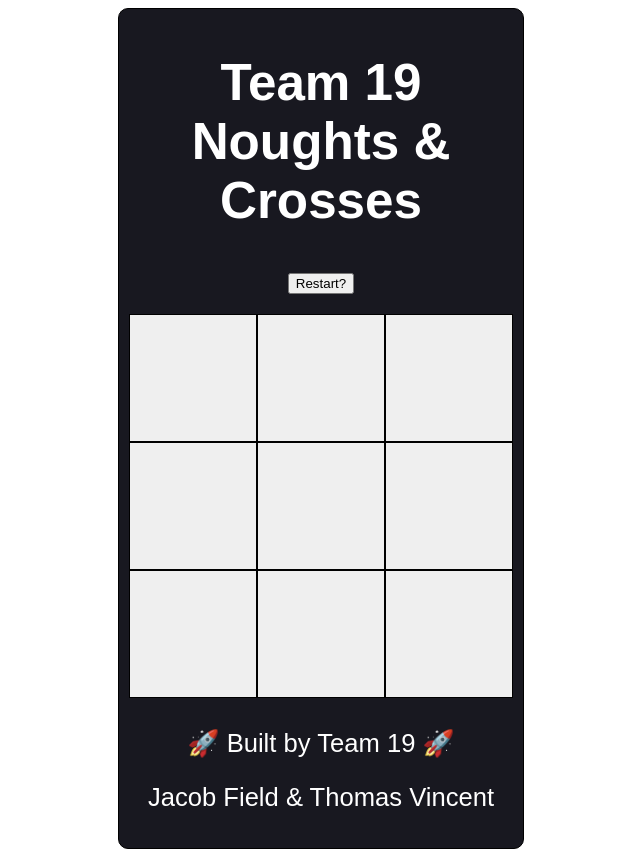
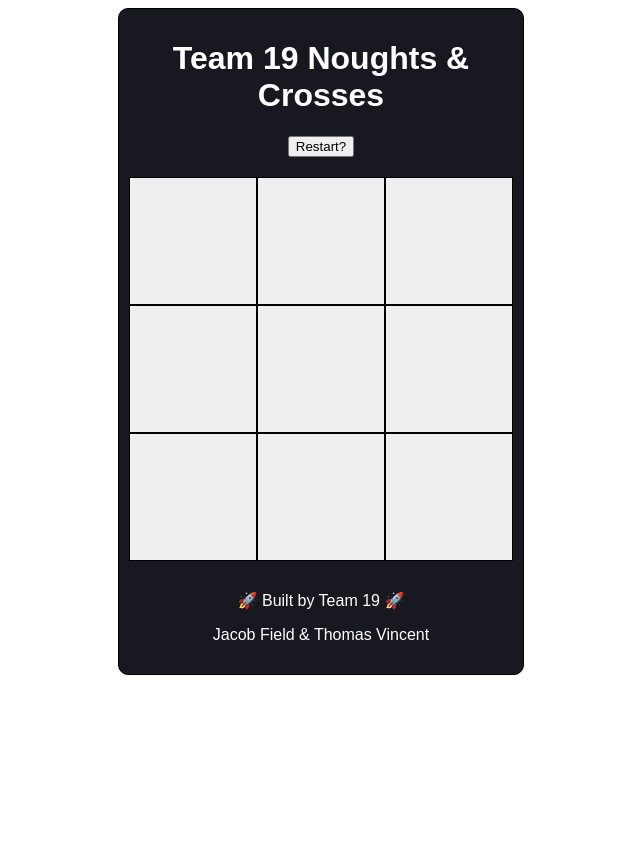
Before and after one commit to jacobfield/Noughts_And_Crosses_App, a React (Create React App) app in the folder x-o/: page / in a window 1280 px wide. Shown: the whole page, without its empty margins (319-959 px from the left). After the commit the page ends 800 px from the top, so only its background shows below. Built offline with nearby package versions, Linux system fonts and the light colour scheme.

Commit message:
getting rid of weird stretch to fit

```diff
--- a/x-o/src/App.css
+++ b/x-o/src/App.css
@@ -39,11 +39,3 @@
   max-width: 24rem;
   background-color: #181820;
 }
-
-/* Media Query for smaller screens if needed */
-@media (max-width: 515px) {
-  /* Add any specific styles for smaller screens if needed */
-}
-.App {
-  font-size: 2vw;
-}
```
